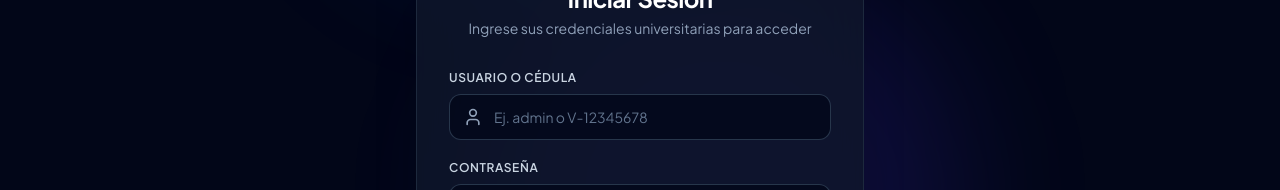
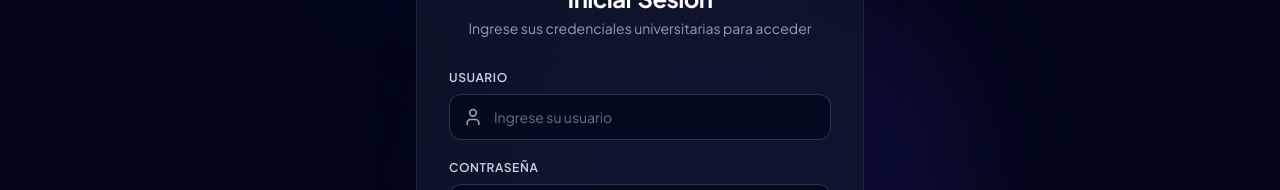
Before and after one commit to Javier-WH/Proyecciones_Rebuild, a React (Vite) app in the folder frontend/: page / in a window 1280 px wide. Shown: the part 414-604 px from the top of the page. Built offline with nearby package versions, Linux system fonts and the light colour scheme; the HTML template or start-up script is replaced by a standard one.

Commit message:
Cambiar etiqueta de campo de usuario de 'Usuario o Cédula' a 'Usuario' y actualizar placeholder de 'Ej. admin o V-12345678' a 'Ingrese su usuario' en formulario de LoginPage

```diff
--- a/frontend/src/pages/LoginPage.tsx
+++ b/frontend/src/pages/LoginPage.tsx
@@ -95,7 +95,7 @@ export const LoginPage: React.FC = () => {
               {/* Username Input */}
               <div>
                 <label className="block text-xs font-semibold text-slate-300 uppercase tracking-wider mb-2">
-                  Usuario o Cédula
+                  Usuario
                 </label>
                 <div className="relative">
                   <div className="absolute inset-y-0 left-0 pl-3.5 flex items-center pointer-events-none text-slate-400">
@@ -106,7 +106,7 @@ export const LoginPage: React.FC = () => {
                     required
                     value={username}
                     onChange={(e) => setUsername(e.target.value)}
-                    placeholder="Ej. admin o V-12345678"
+                    placeholder="Ingrese su usuario"
                     className="w-full pl-11 pr-4 py-3 bg-slate-950/70 border border-slate-700/80 rounded-xl text-white placeholder-slate-500 focus:outline-none focus:ring-2 focus:ring-blue-500 focus:border-blue-500 transition-all text-sm"
                   />
                 </div>
```
